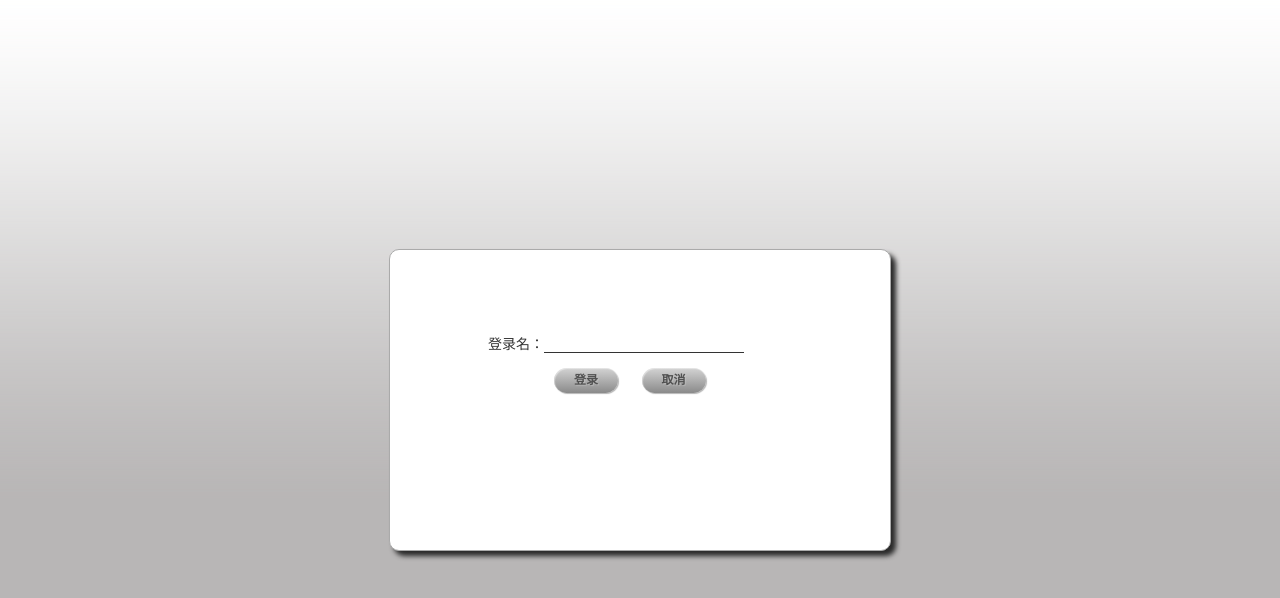
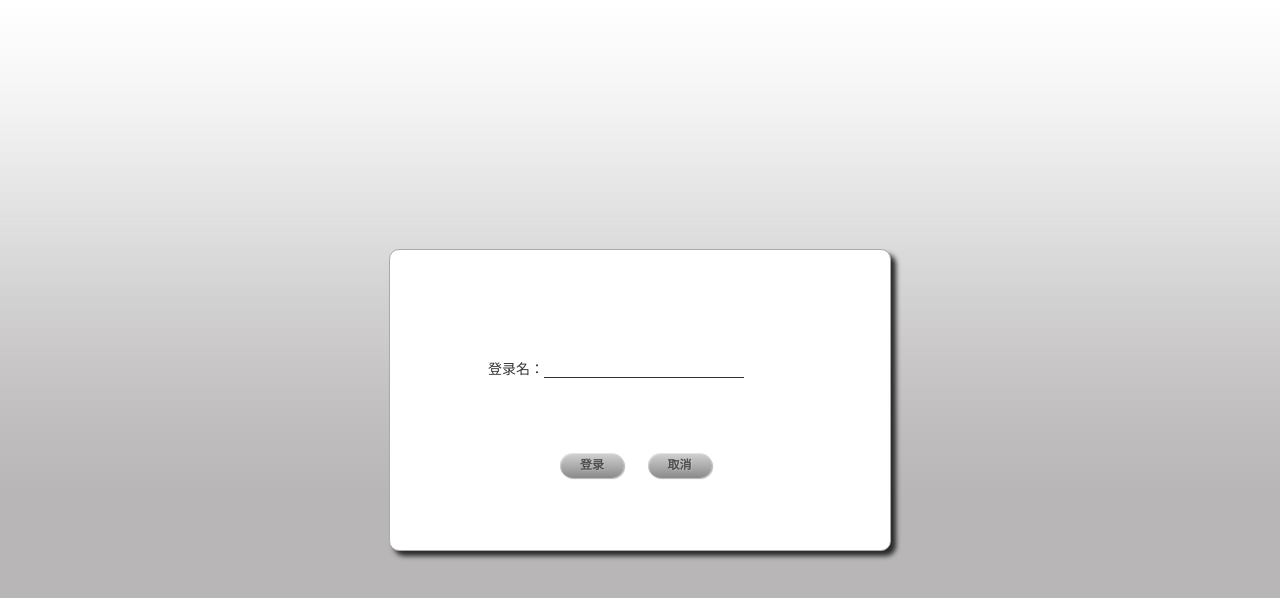
Before and after one commit to Benjamin142857/chatroom204, a website: page views/signin.html in a window 1280 px wide. Drawn offline with Linux system fonts and the light colour scheme; files that its build step writes are made by us from their sources; files whose address does not match are found by name.

Commit message:
修改样式

```diff
--- a/public/stylesheets/sign.css
+++ b/public/stylesheets/sign.css
@@ -20,6 +20,15 @@
 .form_line{
   width: 100%;
   height: 30px;
+  padding-top: 25px;
+  margin: 5px 0px;
+  line-height: 30px;
+}
+.form_botton {
+  position: absolute;
+  bottom: 65px;
+  width: 100%;
+  height: 30px;
   margin: 5px 0px;
   line-height: 30px;
 }
--- a/views/signin.html
+++ b/views/signin.html
@@ -14,20 +14,11 @@
           <div class="form_label">登录名：</div>
           <input type="text" name="username"/>
         </div>
-<!--        <div class="form_line">-->
-<!--          <div class="form_label">密码：</div>-->
-<!--          <input type="password" name="username"/>-->
-<!--        </div>-->
-        <div class="form_line">
+        <div class="form_botton">
           <div class="form_label"></div>
           <button class="button gray" type="submit">登录</button>
           <button class="button gray" type="reset">取消</button>
         </div>
-<!--        <div class="form_line">-->
-<!--          <div class="form_label"></div>-->
-<!--          还没有账号？-->
-<!--          <a href="/signup">注册</a>-->
-<!--        </div>-->
       </form>
   </div>
 </body>
```
Also changed, not shown: views/index.html (+1 -1 lines).
